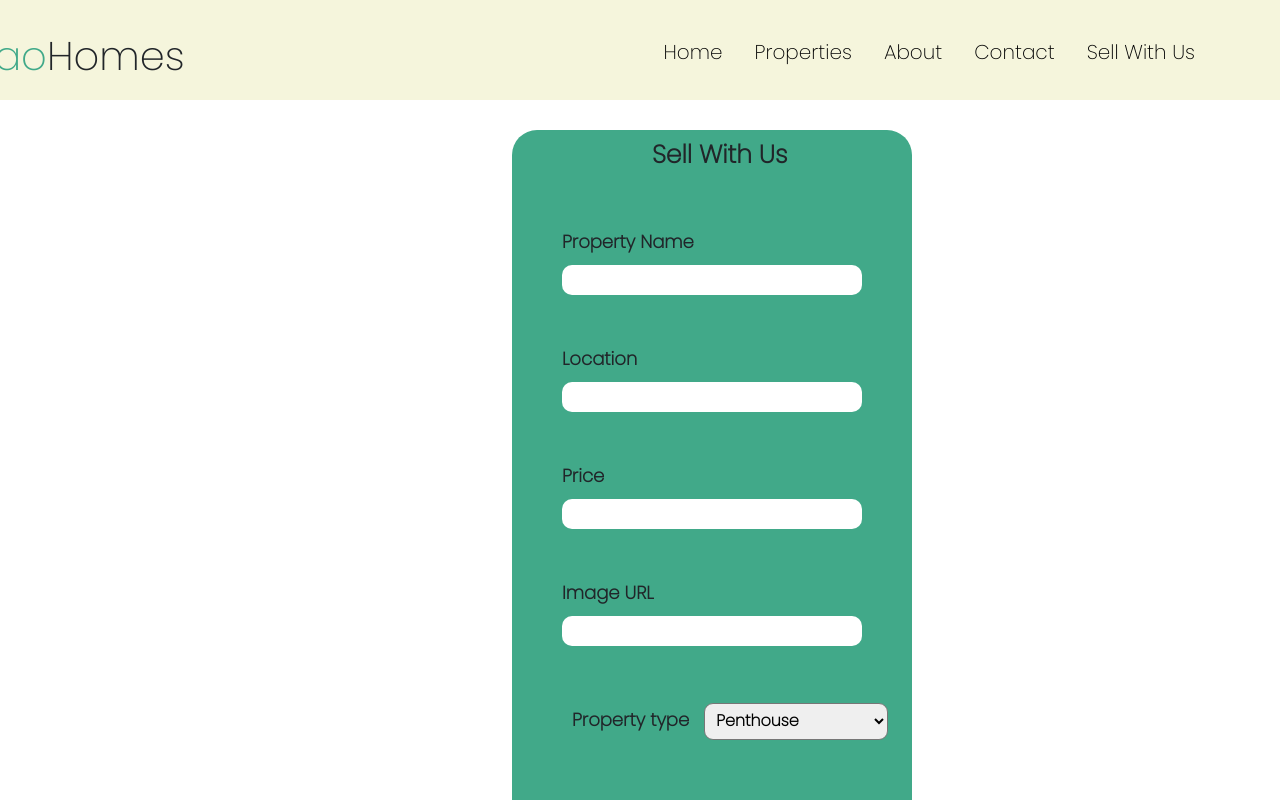
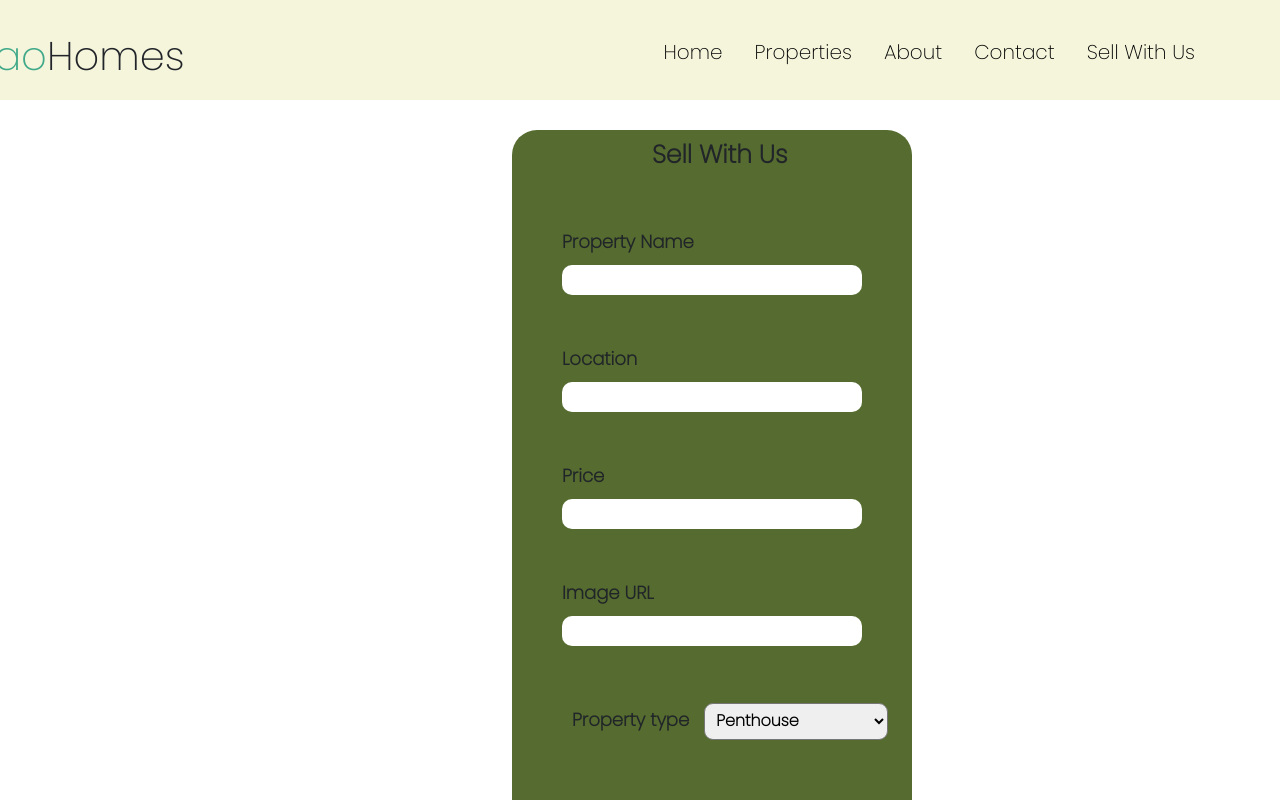
Before and after one commit to luyosamson/MakaoHomes, a React (Create React App) app: page /sellwithus in a window 1280 px wide. Shown: the top 800 px of the page. Built offline with nearby package versions, Linux system fonts and the light colour scheme; no server answers.

Commit message:
Styled Add property

```diff
--- a/src/components/add/AddProperty.css
+++ b/src/components/add/AddProperty.css
@@ -4,7 +4,7 @@
     left: 40%;
     width: 400px;
     height: 850px;
-    background-color: #41A989;
+    background-color:darkolivegreen;
     margin-top: 130px;
     margin-bottom: 40px;
     border-radius: 25px;
```
